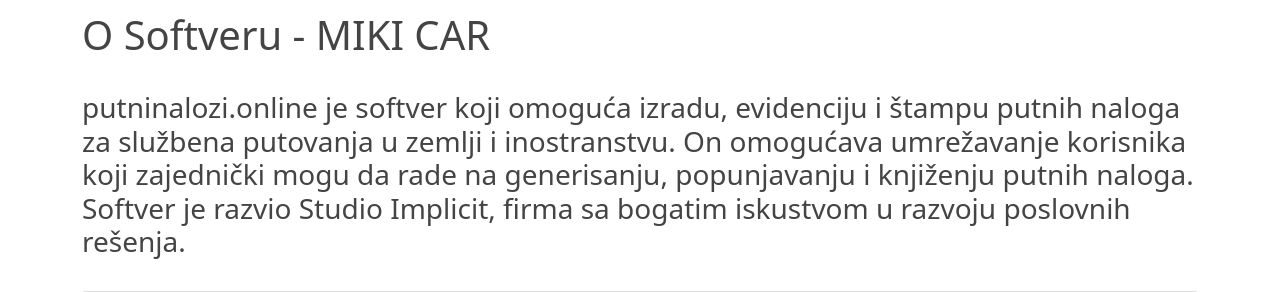
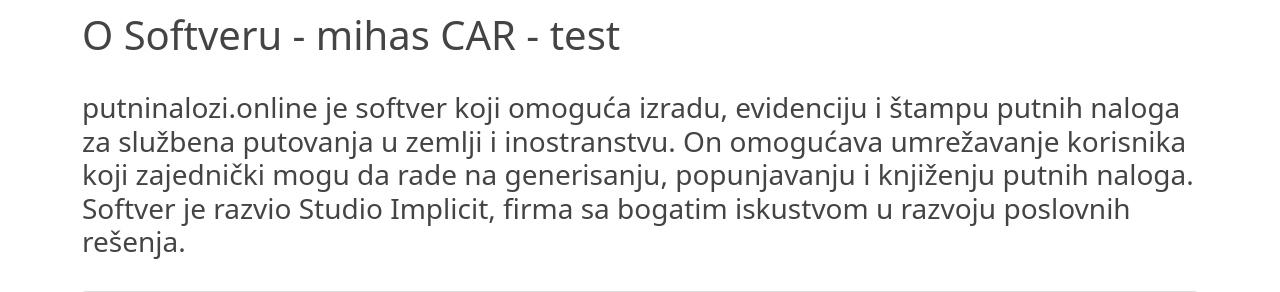
Before and after one commit to miiihaaas/PutniNalozi, a Flask app: page /about in a window 1280 px wide. Shown: the part 56-348 px from the top of the page. Run offline with Flask 2, Linux system fonts and the light colour scheme; some libraries are stand-ins or nearby versions.

Commit message:
v 0.01 test

```diff
--- a/putninalozi/templates/about.html
+++ b/putninalozi/templates/about.html
@@ -1,6 +1,6 @@
 {% extends "layout.html" %}
 {% block content %}
-<h1>O Softveru - MIKI CAR</h1>
+<h1>O Softveru - mihas CAR - test</h1>
 <br>
 <h3>putninalozi.online je softver koji omoguća izradu, evidenciju i štampu putnih naloga za službena putovanja u zemlji i inostranstvu. On omogućava umrežavanje korisnika koji zajednički mogu da rade na generisanju, popunjavanju i knjiženju putnih naloga. Softver je razvio Studio Implicit, firma sa bogatim iskustvom u razvoju poslovnih rešenja.</h3>
 <br>
```
